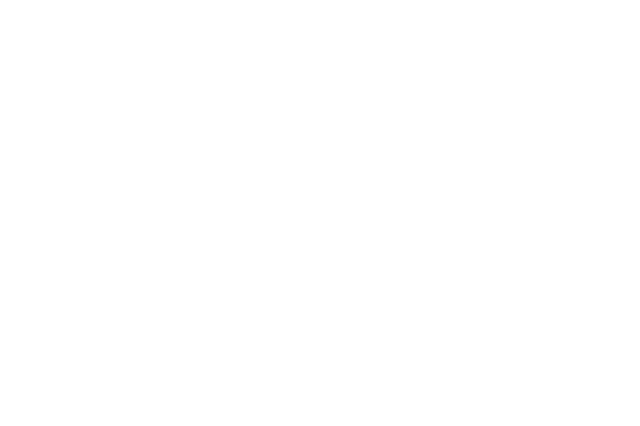
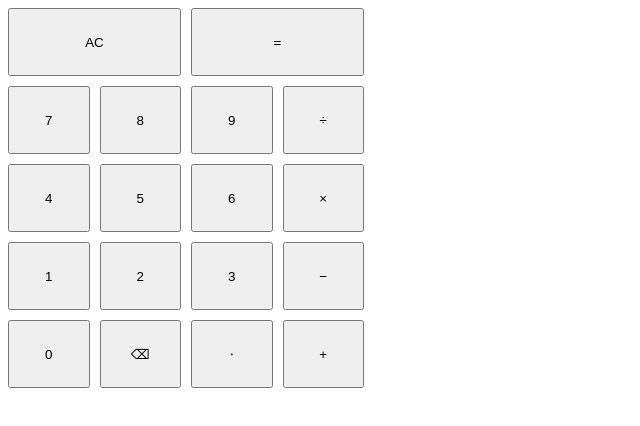
Before and after one commit to alanluisva/calculator, a plain HTML site: page index.html in a window 1280 px wide. Shown: the whole page, without its empty margins (0-640 px from the left). Drawn offline with Linux system fonts and the light colour scheme.

Commit message:
Create the buttons layout

```diff
--- a/index.html
+++ b/index.html
@@ -1,15 +1,41 @@
 <!DOCTYPE html>
 <html lang="en">
+
 <head>
-    <meta charset="UTF-8">
-    <meta http-equiv="X-UA-Compatible" content="IE=edge">
-    <meta name="viewport" content="width=device-width, initial-scale=1.0">
+    <meta charset="UTF-8" />
+    <meta http-equiv="X-UA-Compatible" content="IE=edge" />
+    <meta name="viewport" content="width=device-width, initial-scale=1.0" />
     <title>Calculator</title>
-    <link rel="stylesheet" href="./style.css">
+    <link rel="stylesheet" href="./style.css" />
     <script src="./app.js" defer></script>
 </head>
+
 <body>
+    <div class="calculator">
+        <div class="screen"></div>
 
+        <div class="buttons-layout">
+            <button class="top">AC</button>
+            <button class="top">&#61;</button>
 
+            <button class="bottom" type="button">7</button>
+            <button class="bottom" type="button">8</button>
+            <button class="bottom" type="button">9</button>
+            <button class="bottom" type="button">&#247;</button>
+            <button class="bottom" type="button">4</button>
+            <button class="bottom" type="button">5</button>
+            <button class="bottom" type="button">6</button>
+            <button class="bottom" type="button">&#215;</button>
+            <button class="bottom" type="button">1</button>
+            <button class="bottom" type="button">2</button>
+            <button class="bottom" type="button">3</button>
+            <button class="bottom" type="button">&#8722;</button>
+            <button class="bottom" type="button">0</button>
+            <button class="bottom" type="button">&#9003;</button>
+            <button class="bottom" type="button">&#8901;</button>
+            <button class="bottom" type="button">&#43;</button>
+        </div>
+    </div>
 </body>
+
 </html>
--- a/style.css
+++ b/style.css
@@ -0,0 +1,24 @@
+html {
+    box-sizing: border-box;
+}
+
+*, *::before, *::after {
+    box-sizing: inherit;
+}
+
+.buttons-layout {
+    width: 356px;
+    display: flex;
+    flex-wrap: wrap;
+    gap: 10px;
+}
+
+.bottom {
+    width: 81.5px;
+    height: 68px;
+}
+
+.top {
+    width: 173px;
+    height: 68px;
+}
```
